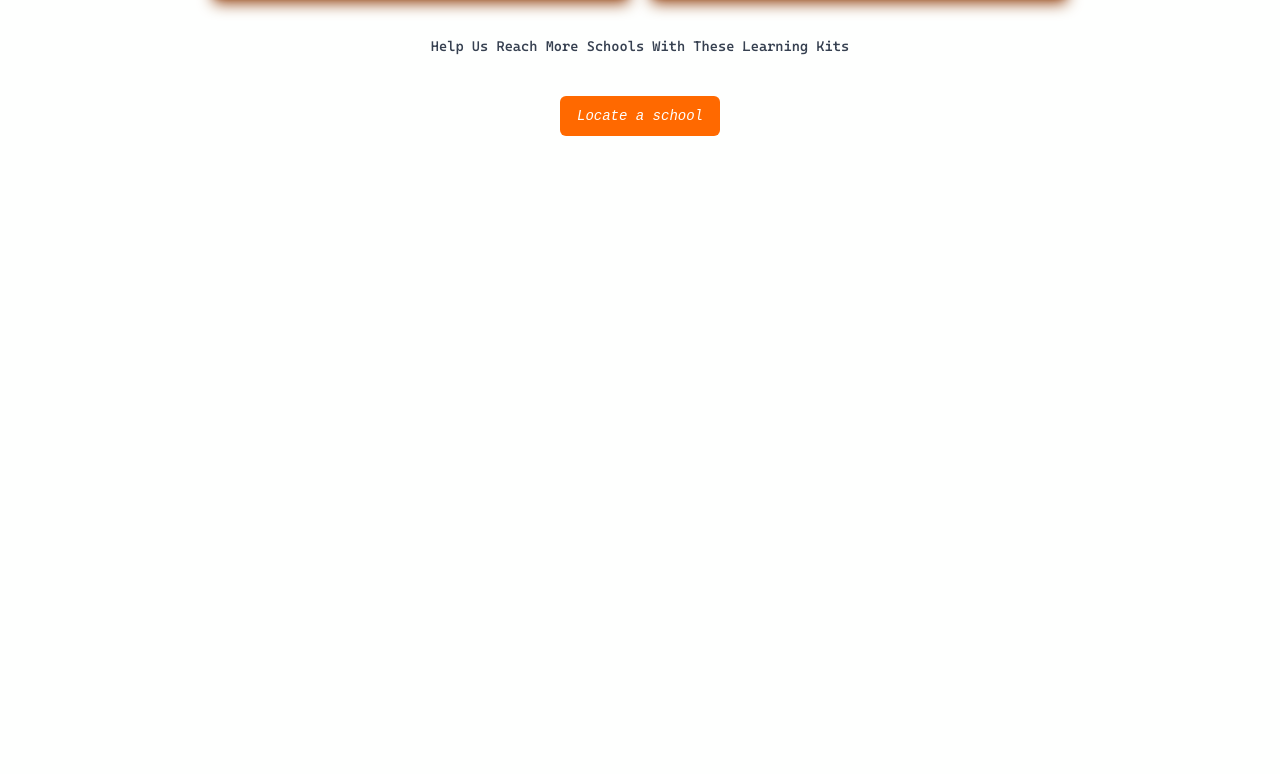
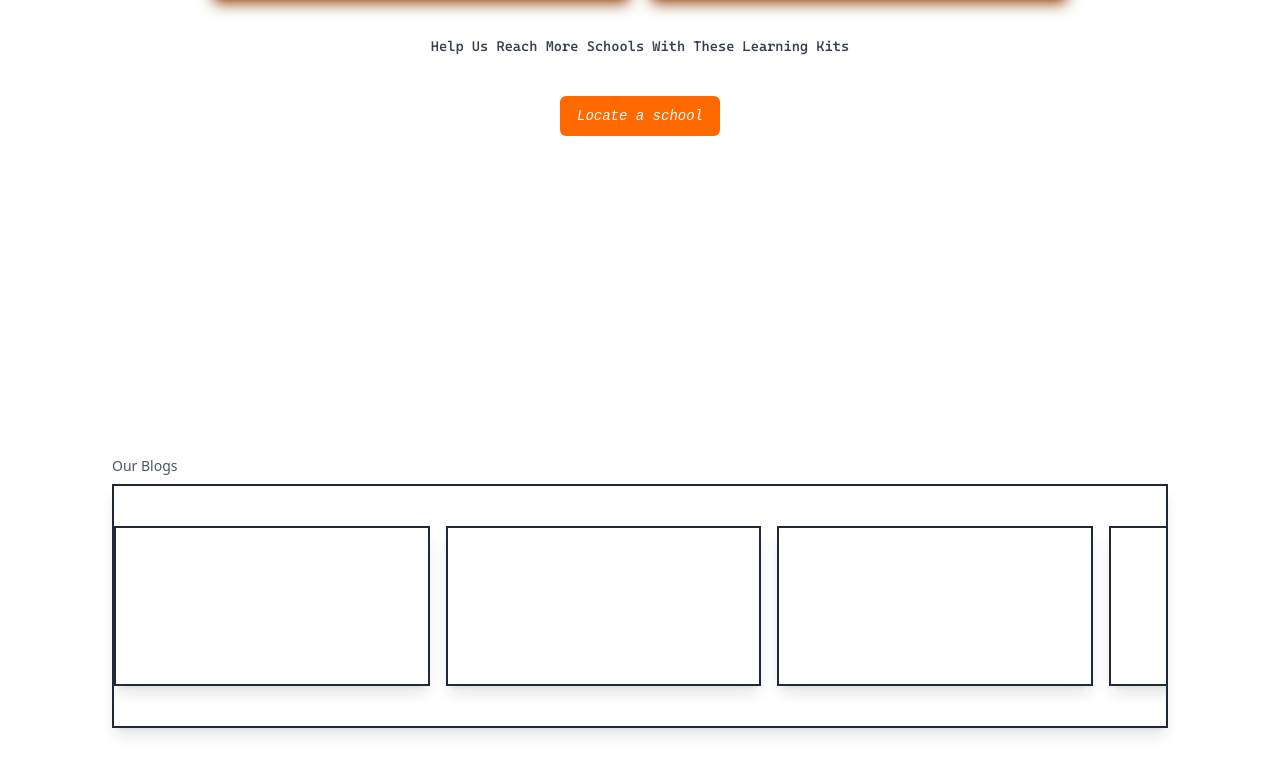
Before and after one commit to MakeMaker-Kit/MAKERMAKER, a React (Vite) app: page / in a window 1280 px wide. Shown: the part 4125-4899 px from the top of the page. Before the commit the page ends 4421 px from the top, so only its background shows below. Built offline with nearby package versions, Linux system fonts and the light colour scheme; what tailwindcss-radix would draw is missing.

Commit message:
Complete Add ScrollBar Layout

```diff
--- a/src/components/home/HomeLayout.tsx
+++ b/src/components/home/HomeLayout.tsx
@@ -5,7 +5,7 @@ import Header from "./homecontents/header/Header";
 import { themes } from "../../styles/themes/theme";
 import Brand from "./homecontents/brands/Brand";
 import Testimonial from "./homecontents/testimonials/Testimonial";
-import HomeBlogs from "./homecontents/blogdisplay/HomeBlogs";
+import HomeBlog from "./homecontents/blogdisplay/HomeBlogs";
 const Border = () => {
   const { border } = themes;
   return <div className={border} />;
@@ -39,7 +39,7 @@ const HomeLayout = () => {
         </div>
         {/* Blog Home Display */}
         <div>
-          <HomeBlogs />
+          <HomeBlog />
         </div>
       </div>
     </>
--- a/src/components/home/homecontents/blogdisplay/HomeBlogCard.tsx
+++ b/src/components/home/homecontents/blogdisplay/HomeBlogCard.tsx
@@ -1,21 +1,9 @@
 import React from "react";
-import cx from "classnames";
-import {
-  flexLayout,
-  textStyles,
-  themes,
-} from "../../../../styles/themes/theme";
 
 const HomeBlogCard = () => {
-  const { flexCol, flexRow, flexWrap } = flexLayout;
-  const {} = textStyles;
-  const { themeWrapper, containerWrapper, boxFull, XFull } = themes;
-  const { largeMarX, marX, padY } = themeWrapper;
   return (
     <>
-      <div className={cx(`${marX} ${padY}`)}>
-        <div className={cx(`${boxFull}`)}></div>
-      </div>
+      <div></div>
     </>
   );
 };
--- a/src/components/home/homecontents/blogdisplay/HomeBlogs.tsx
+++ b/src/components/home/homecontents/blogdisplay/HomeBlogs.tsx
@@ -1,11 +1,51 @@
 import React from "react";
+import cx from "classnames";
+import {
+  flexLayout,
+  textStyles,
+  themes,
+} from "../../../../styles/themes/theme";
 
-const HomeBlogs = () => {
+const HomeBlog = () => {
+  const { flexCol, flexRow, flexWrap, flexStart } = flexLayout;
+  const { mainLayout, mainText, textCustom } = textStyles;
+  const { themeWrapper, containerWrapper, boxFull, XFull } = themes;
+  const { largeMarX, marX, padY } = themeWrapper;
   return (
     <>
-      <div></div>
+      <div className={cx(`${marX} ${padY}`)}>
+        <div className={cx(`${boxFull} ${flexCol} space-y-2`)}>
+          {/* BlogCardTitlw */}
+          <div className={`${flexStart}`}>
+            <h1
+              className={cx(
+                `${mainLayout} ${textCustom} text-2xl font-medium text-gray-600`
+              )}
+            >
+              Our Blogs{" "}
+            </h1>
+          </div>
+          <div
+            className={cx(
+              `${flexRow}`,
+              `w-full h-full ${containerWrapper} gap-x-4 flex-nowrap overflow-x-scroll py-10`
+            )}
+          >
+            {Array(6)
+              .fill(0)
+              .map((i) => (
+                <div
+                  key={i}
+                  className={cx(
+                    `w-three max-w-three h-40 ${containerWrapper} flex-shrink-0`
+                  )}
+                ></div>
+              ))}
+          </div>
+        </div>
+      </div>
     </>
   );
 };
 
-export default HomeBlogs;
+export default HomeBlog;
```
